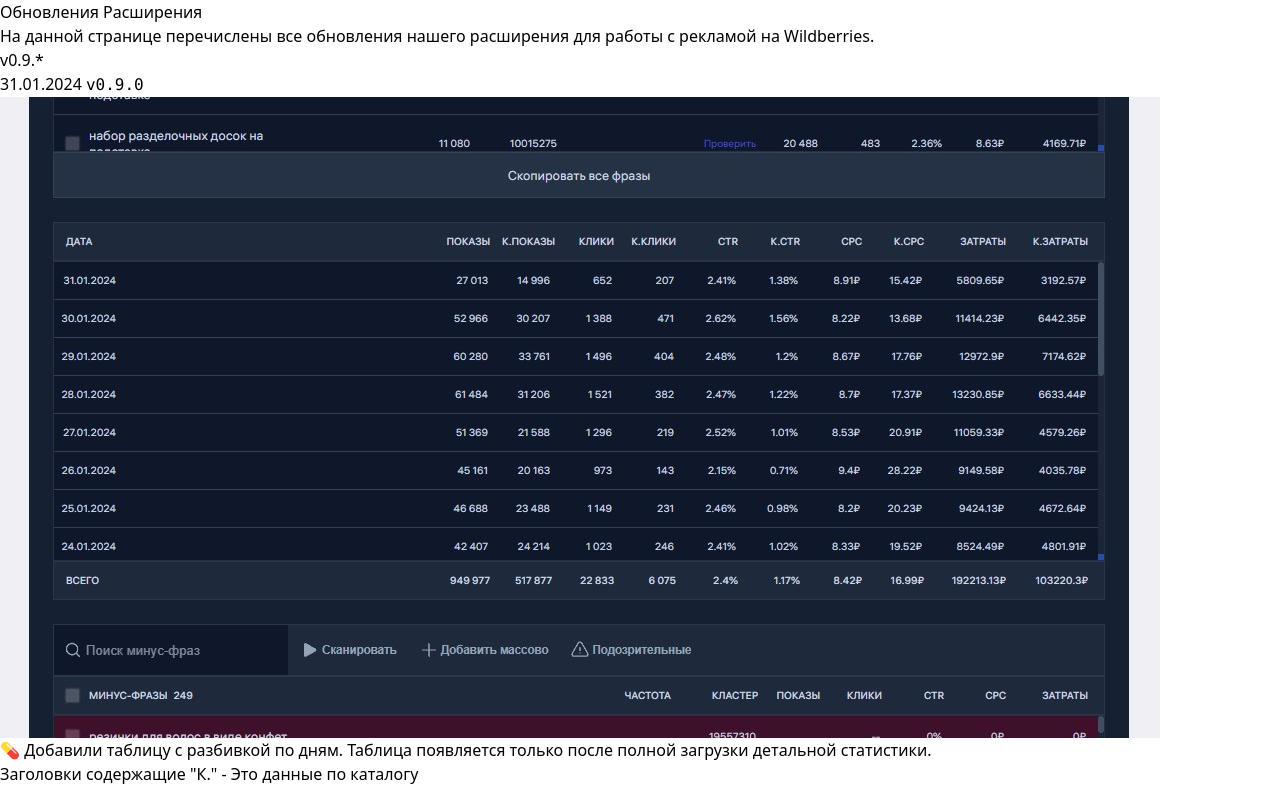
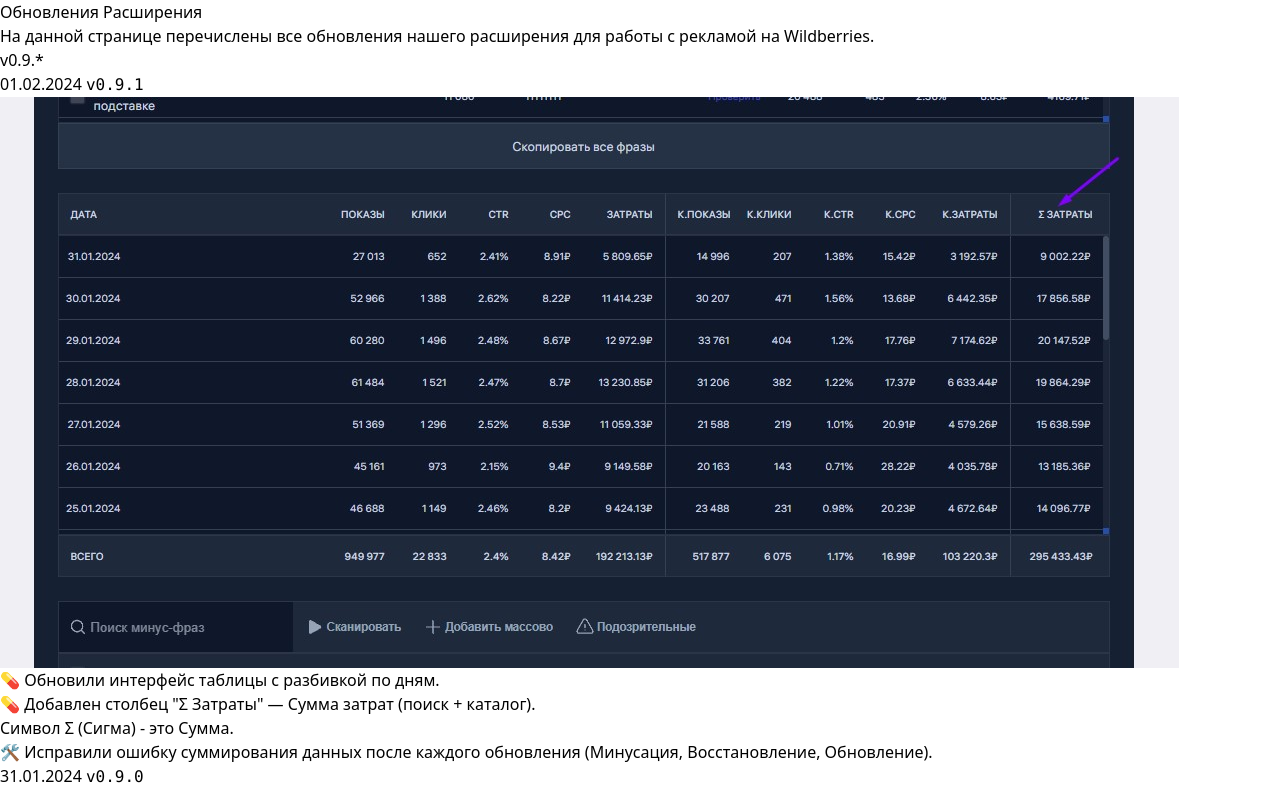
Before and after one commit to wbmeter/docs, a Next.js app: page /extension/updates in a window 1280 px wide. Shown: the top 787 px of the page. Built offline with nearby package versions, Linux system fonts and the light colour scheme.

Commit message:
update extension to 0.9.1

```diff
--- a/pages/extension/updates.mdx
+++ b/pages/extension/updates.mdx
@@ -4,6 +4,18 @@
 На данной странице перечислены все обновления нашего расширения для работы с рекламой на Wildberries.
 
 ## v0.9.\*
+
+### 01.02.2024 `v0.9.1`
+
+![](/extension-updates/29.jpg)
+
+💊 Обновили интерфейс таблицы с разбивкой по дням.
+
+💊 Добавлен столбец "Σ Затраты" — Сумма затрат (поиск + каталог).
+
+Символ Σ (Сигма) - это Сумма.
+
+🛠 Исправили ошибку суммирования данных после каждого обновления (Минусация, Восстановление, Обновление).
 
 ### 31.01.2024 `v0.9.0`
 
```
Also changed, not shown: public/extension-updates/29.jpg (added).
